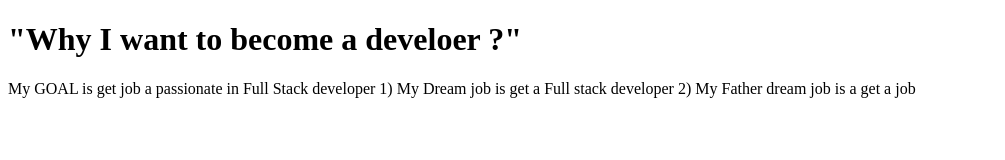
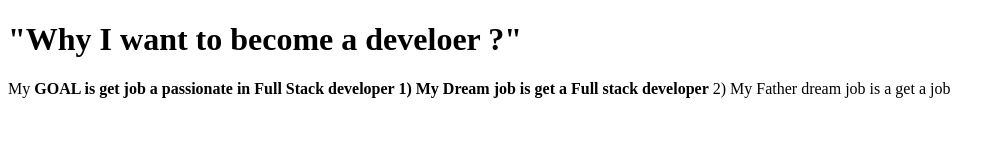
Before and after one commit to acciojob/why-software-muralikrishnakodi6104, a website: page main.html in a window 1280 px wide. Shown: the whole page, without its empty margins (0-1005 px from the left). Drawn offline with Linux system fonts and the light colour scheme.

Commit message:
created a submission

```diff
--- a/main.html
+++ b/main.html
@@ -12,8 +12,8 @@
 	<h1>
 		"Why I want to become a develoer ?"
 	</h1>
-	<p>My GOAL is get job a passionate in Full Stack developer
-	1) My Dream job is get a Full stack developer
+	<p>My <strong> GOAL is get job a passionate in Full Stack developer
+	1) My Dream job is get a Full stack developer</strong>
 	2) My Father dream job is a get a job</p>
 
 </body>
```
